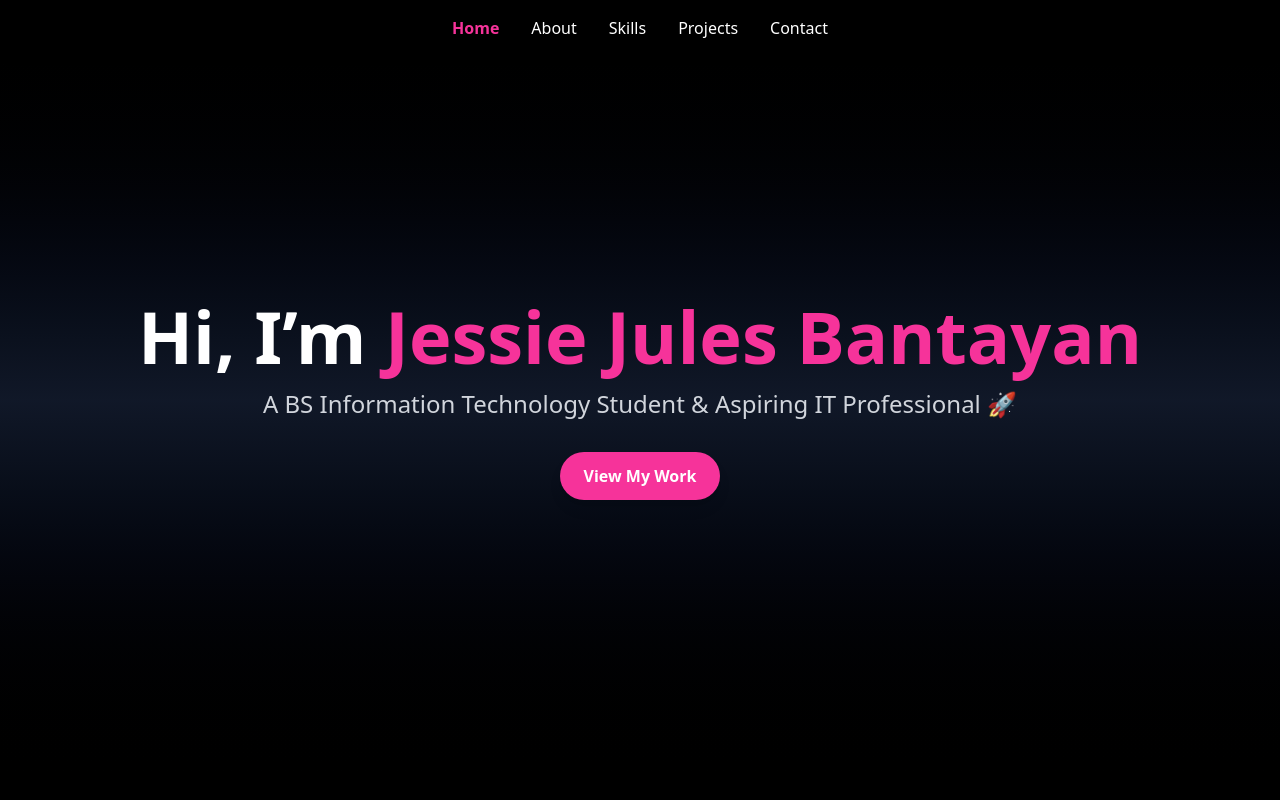
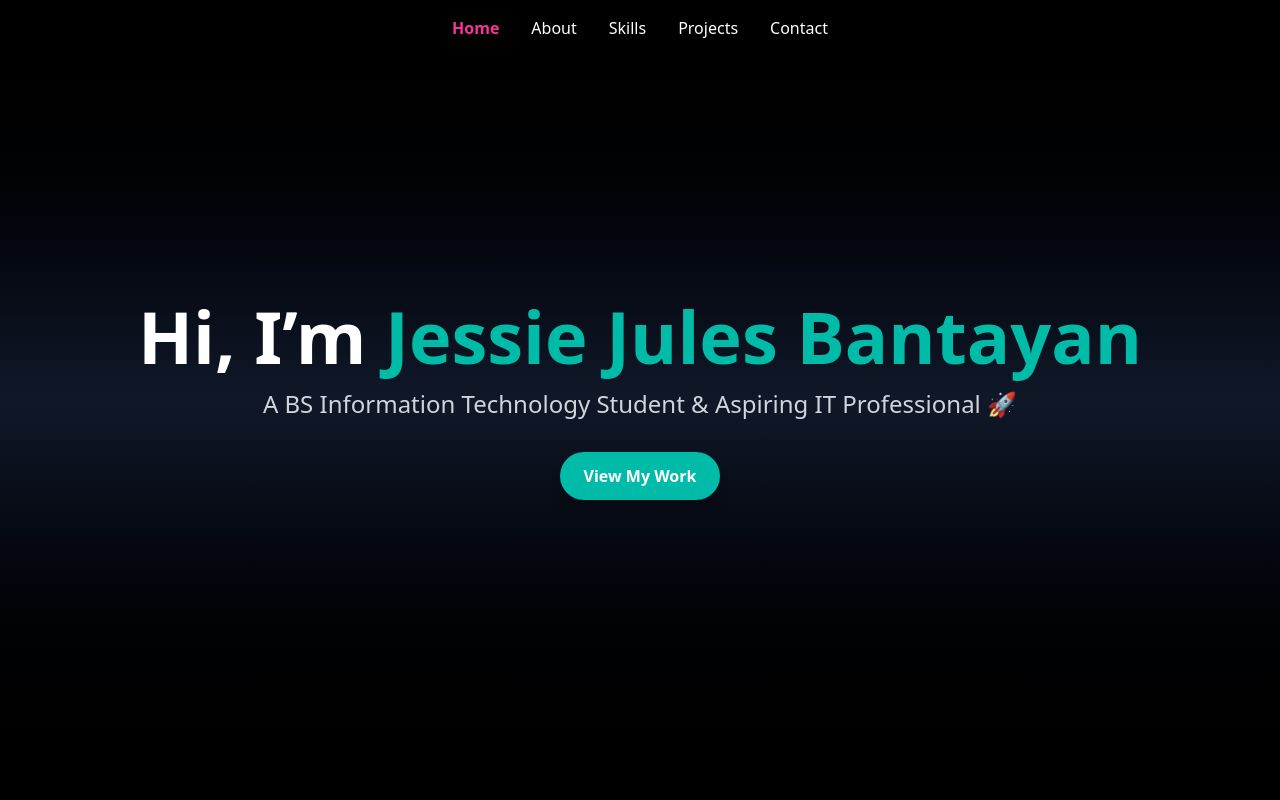
Before and after one commit to bansoyborgs/portfolio, a React (Vite) app: page / in a window 1280 px wide. Shown: the top 800 px of the page. Built offline with nearby package versions, Linux system fonts and the light colour scheme.

Commit message:
Update Hero.jsx

```diff
--- a/src/components/Hero.jsx
+++ b/src/components/Hero.jsx
@@ -12,7 +12,7 @@ export default function Hero() {
         transition={{ duration: 1 }}
         className="text-5xl md:text-7xl font-extrabold text-center"
       >
-        Hi, I’m <span className="text-pink-500">Jessie Jules Bantayan</span>
+        Hi, I’m <span className="text-teal-500">Jessie Jules Bantayan</span>
       </motion.h1>
 
       <motion.p
@@ -27,7 +27,7 @@ export default function Hero() {
       <motion.a
         href="#projects"
         whileHover={{ scale: 1.1 }}
-        className="mt-8 px-6 py-3 bg-pink-500 hover:bg-pink-600 text-white font-semibold rounded-full shadow-lg"
+        className="mt-8 px-6 py-3 bg-teal-500 hover:bg-teal-600 text-white font-semibold rounded-full shadow-lg"
       >
         View My Work
       </motion.a>
```
